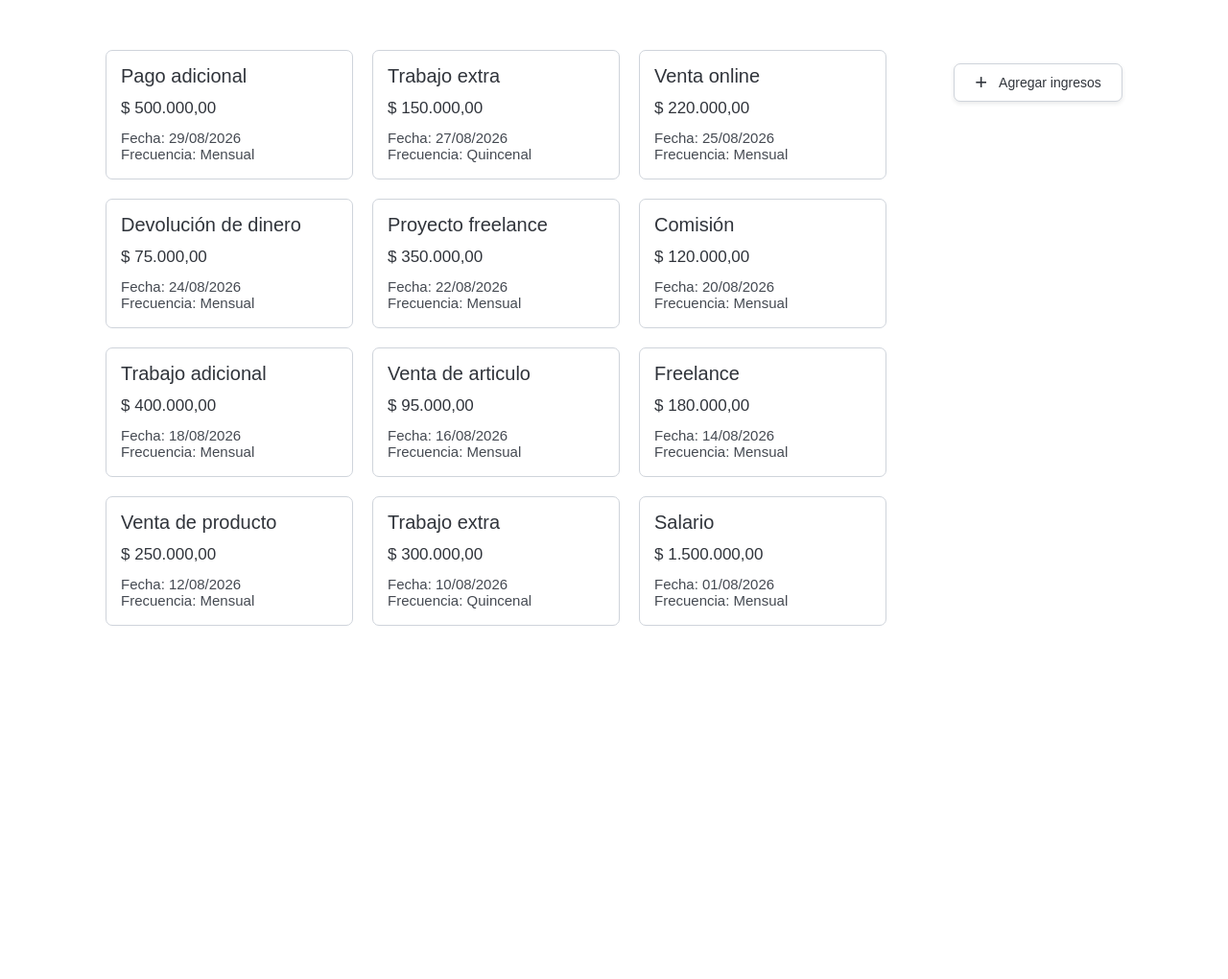
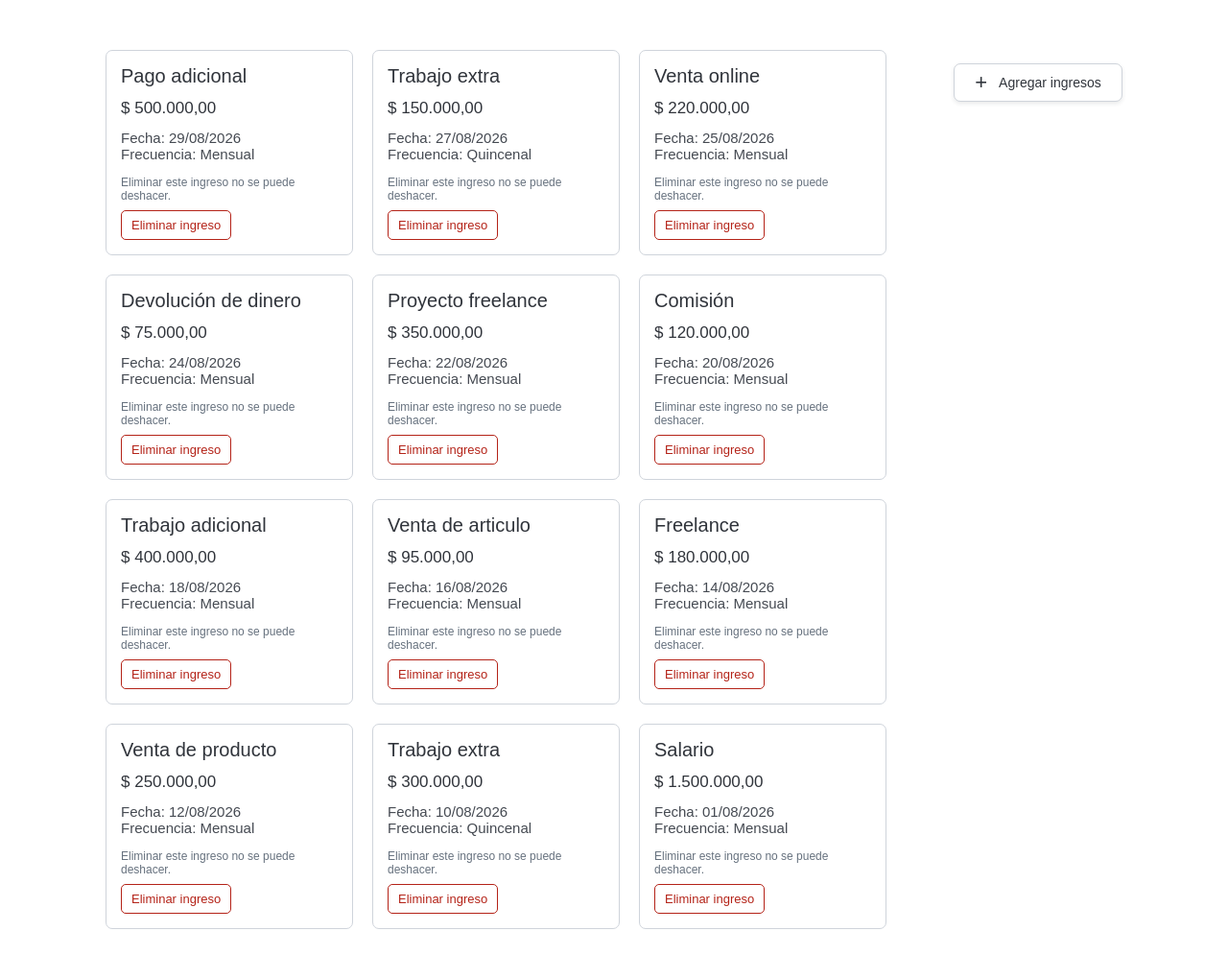
Before and after one commit to sofia269t/FINNOVA, a PHP site: page /php/ingresos.php in a window 1280 px wide. Shown: the part 72-1092 px from the top of the page at 96% size. Before the commit the page ends 724 px from the top, so only its background shows below. Run offline with PHP 8.4, Linux system fonts and the light colour scheme; a user stored in the database is signed in; data comes from the database, SQL or seed files in the repository.

Commit message:
eliminacion de un ingreso

```diff
--- a/Estilos/ingresos-pagina.css
+++ b/Estilos/ingresos-pagina.css
@@ -155,6 +155,32 @@ body {
     margin: 0;
     color: #454a52;
     font-size: 15px;
+}
+
+.formulario-eliminar {
+    margin-top: 14px;
+}
+
+.formulario-eliminar p {
+    margin: 0 0 8px;
+    color: #66717e;
+    font-size: 12px;
+}
+
+.boton-eliminar {
+    padding: 7px 10px;
+    border: 1px solid #b42318;
+    border-radius: 5px;
+    color: #b42318;
+    background: #fff;
+    font: inherit;
+    font-size: 13px;
+    cursor: pointer;
+}
+
+.boton-eliminar:hover {
+    color: #fff;
+    background: #b42318;
 }
 
 .boton-agregar {
--- a/php/ingresos.php
+++ b/php/ingresos.php
@@ -8,7 +8,8 @@ if (!isset($_SESSION["usuario_id"])) {
 
 require_once __DIR__ . "/conexion.php";
 $usuarioId = (int) $_SESSION["usuario_id"];
-$sql = "SELECT ingNombre, ingMonto, ingFecha, ingDescripcion, ingFrecuencia
+// Se incluye idIngreso para que cada tarjeta pueda enviar el registro correcto al eliminarlo.
+$sql = "SELECT idIngreso, ingNombre, ingMonto, ingFecha, ingDescripcion, ingFrecuencia
         FROM ingreso
         WHERE ingUsuario = ?
         ORDER BY ingFecha DESC, idIngreso DESC";
@@ -38,6 +39,12 @@ while ($fila = $resultado->fetch_assoc()) {
 $stmt->close();
 $conexion->close();
 $usuarioNombre = htmlspecialchars($_SESSION["usuario_nombre"] ?? "Usuario", ENT_QUOTES, "UTF-8");
+
+// Crea un token aleatorio una vez por sesión para proteger el formulario de eliminación.
+if (!isset($_SESSION["csrf_token"])) {
+    $_SESSION["csrf_token"] = bin2hex(random_bytes(32));
+}
+$tokenCSRF = $_SESSION["csrf_token"];
 ?>
 <!DOCTYPE html>
 <html lang="es">
@@ -84,6 +91,8 @@ $usuarioNombre = htmlspecialchars($_SESSION["usuario_nombre"] ?? "Usuario", ENT_
             <div class="lista-ingresos">
                 <?php foreach ($ingresos as $ingreso): ?>
                     <?php
+                    // Convierte el ID a entero y escapa los textos antes de mostrarlos en la página.
+                    $idIngreso = (int) $ingreso["idIngreso"];
                     $nombre = htmlspecialchars($ingreso["ingNombre"], ENT_QUOTES, "UTF-8");
                     $monto = number_format((float) $ingreso["ingMonto"], 2, ",", ".");
                     $fecha = htmlspecialchars($ingreso["ingFecha"], ENT_QUOTES, "UTF-8");
@@ -99,6 +108,15 @@ $usuarioNombre = htmlspecialchars($_SESSION["usuario_nombre"] ?? "Usuario", ENT_
                         <?php if ($descripcion !== ""): ?>
                             <p class="fecha-ingreso"><?= htmlspecialchars($descripcion, ENT_QUOTES, "UTF-8") ?></p>
                         <?php endif; ?>
+                        <!-- Envía el ID y el token al PHP que procesa la eliminación. -->
+                        <form class="formulario-eliminar" action="eliminar_ingreso.php" method="POST">
+                            <input type="hidden" name="idIngreso" value="<?= $idIngreso ?>">
+                            <input type="hidden" name="csrf_token"
+                                   value="<?= htmlspecialchars($tokenCSRF, ENT_QUOTES, "UTF-8") ?>">
+                            <!-- Aviso visible: no se usa JavaScript para pedir confirmación. -->
+                            <p>Eliminar este ingreso no se puede deshacer.</p>
+                            <button class="boton-eliminar" type="submit">Eliminar ingreso</button>
+                        </form>
                     </article>
                 <?php endforeach; ?>
             </div>
```
Also changed, not shown: php/eliminar_ingreso.php (added, +78 -0 lines).
